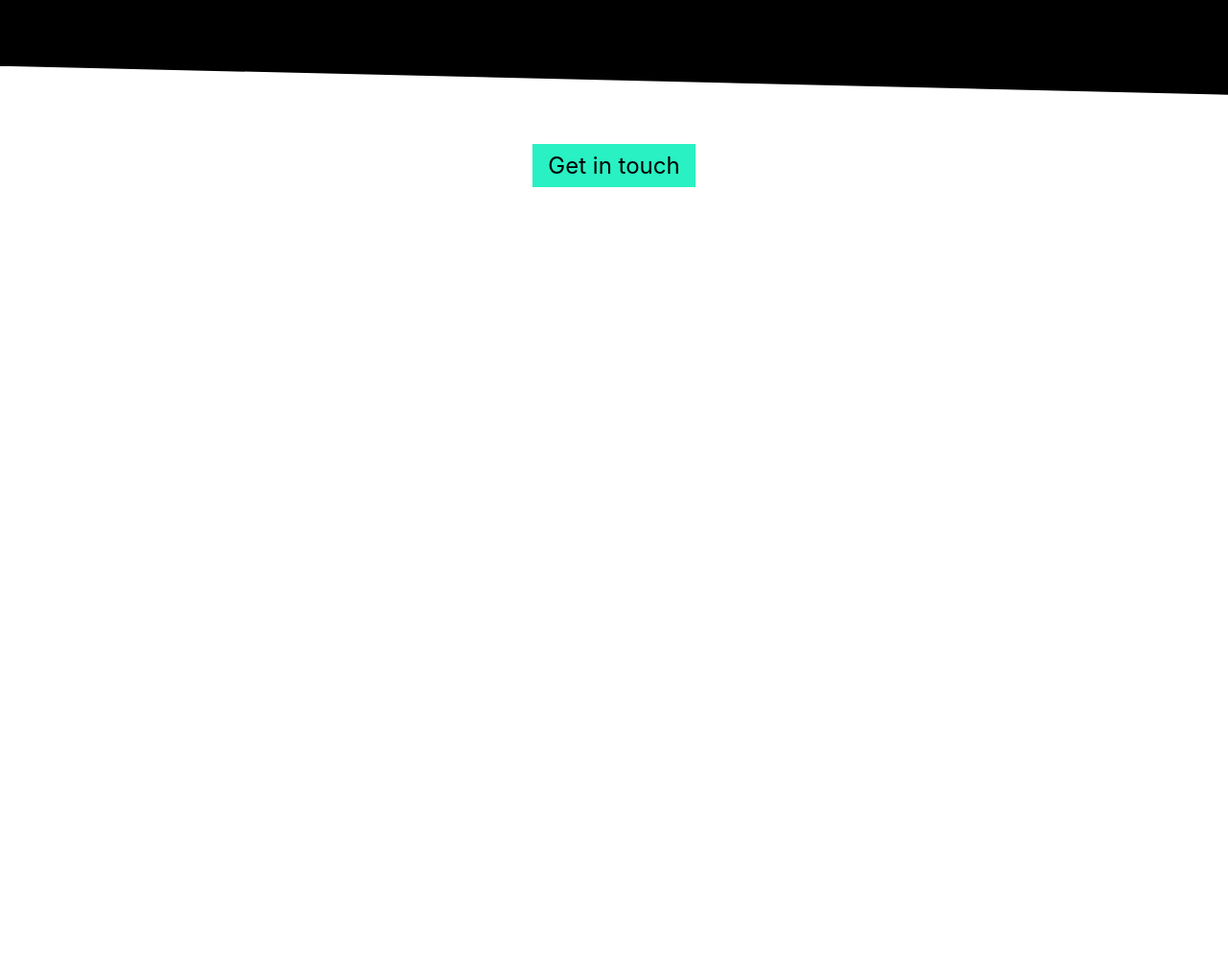
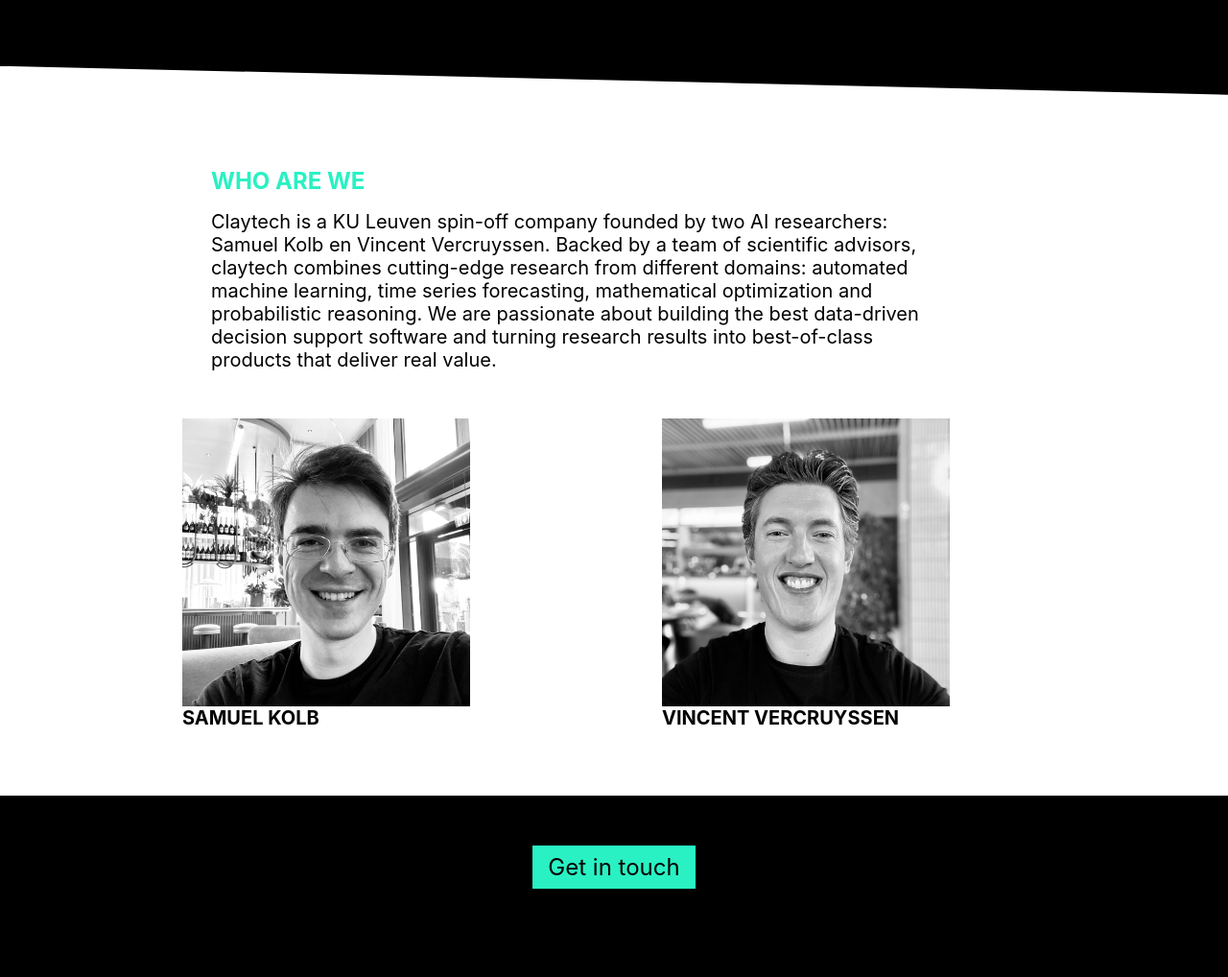
Before and after one commit to claytech-ai/claytech-ai.github.io, a plain HTML site: page index.html in a window 1280 px wide. Shown: the part 1526-2544 px from the top of the page at 96% size. Before the commit the page ends 1813 px from the top, so only its background shows below. Drawn offline with Linux system fonts and the light colour scheme; a web font is replaced by a local one.

Commit message:
Added who are we section

```diff
--- a/index.html
+++ b/index.html
@@ -79,7 +79,31 @@
       </div>
     </div>
     <div class="spacer-down black"></div>
-    <div class="panel center white">
+    <div class="panel left white no-bottom-spacing">
+        <div class="content">
+            <h1>WHO ARE WE</h1>
+            Claytech is a KU Leuven spin-off company founded by two AI researchers: Samuel Kolb en Vincent Vercruyssen.
+            Backed by a team of scientific advisors, claytech combines cutting-edge research from different domains:
+            automated machine learning, time series forecasting, mathematical optimization and probabilistic reasoning.
+            We are passionate about building the best data-driven decision support software
+            and turning research results into best-of-class products that deliver real value.
+        </div>
+    </div>
+    <div class="panel center no-top-spacing">
+
+    <div class=" box white">
+            <img class="profile" src="res/samuel.jpeg" alt="photo of Samuel" /><br>
+            <b>SAMUEL KOLB</b>
+
+        </div>
+        <div class=" box white">
+          <img class="profile" src="res/vincent.jpeg" alt="photo of Samuel" /><br>
+          <b>VINCENT VERCRUYSSEN</b>
+
+        </div>
+    </div>
+<!--    <div class="spacer-down black"></div>-->
+    <div class="panel center black">
       <div class="content">
         <a
           class="button large"
--- a/style.sass
+++ b/style.sass
@@ -36,6 +36,13 @@
     min-width: 400px
     padding: 30px
     margin: 20px
+
+    &.small
+      width: 300px
+      min-width: 300px
+
+    &.center
+      text-align: center
 
   &.left
     .content
@@ -138,3 +145,9 @@
 
 .right-nav
   text-align: right
+
+
+img.profile
+  width: 300px
+  height: 300px
+  object-fit: cover
```
Also changed, not shown: res/samuel.jpeg (added), res/vincent.jpeg (added), style.css, 1 other file.
